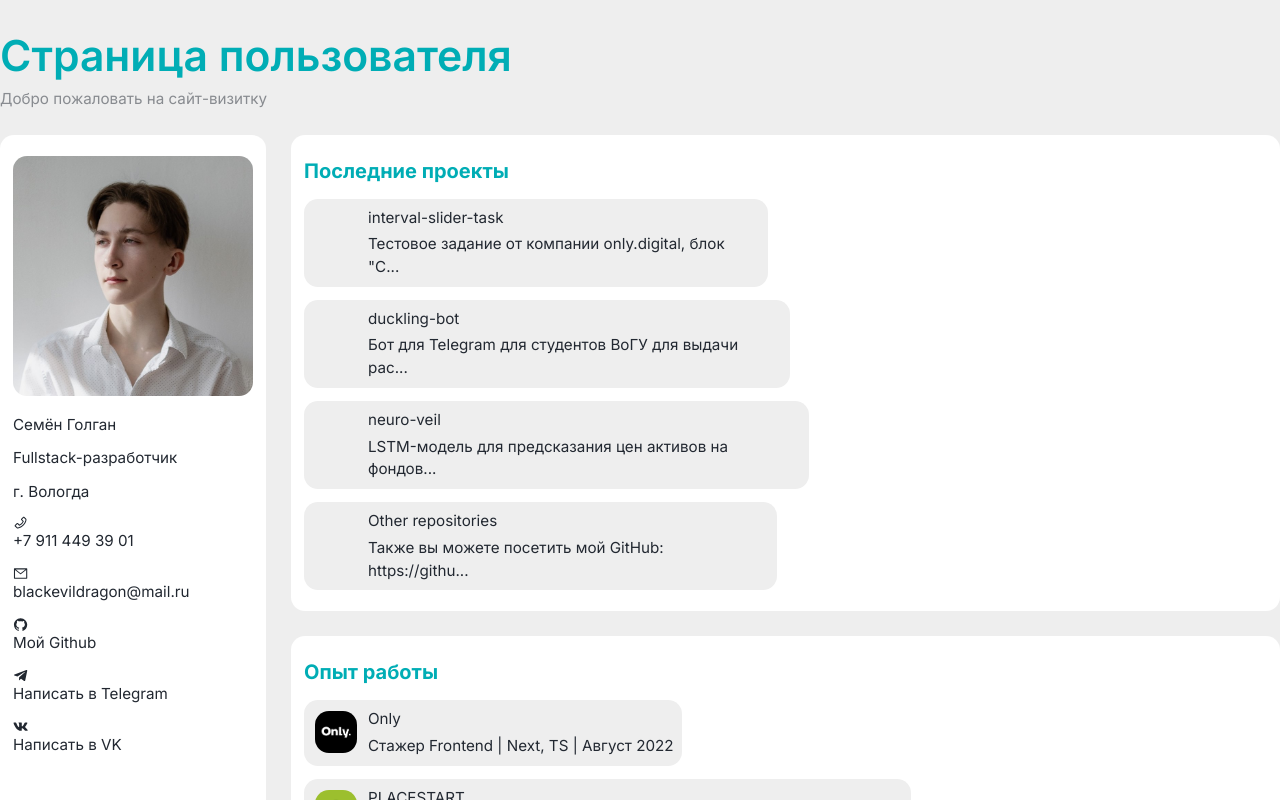
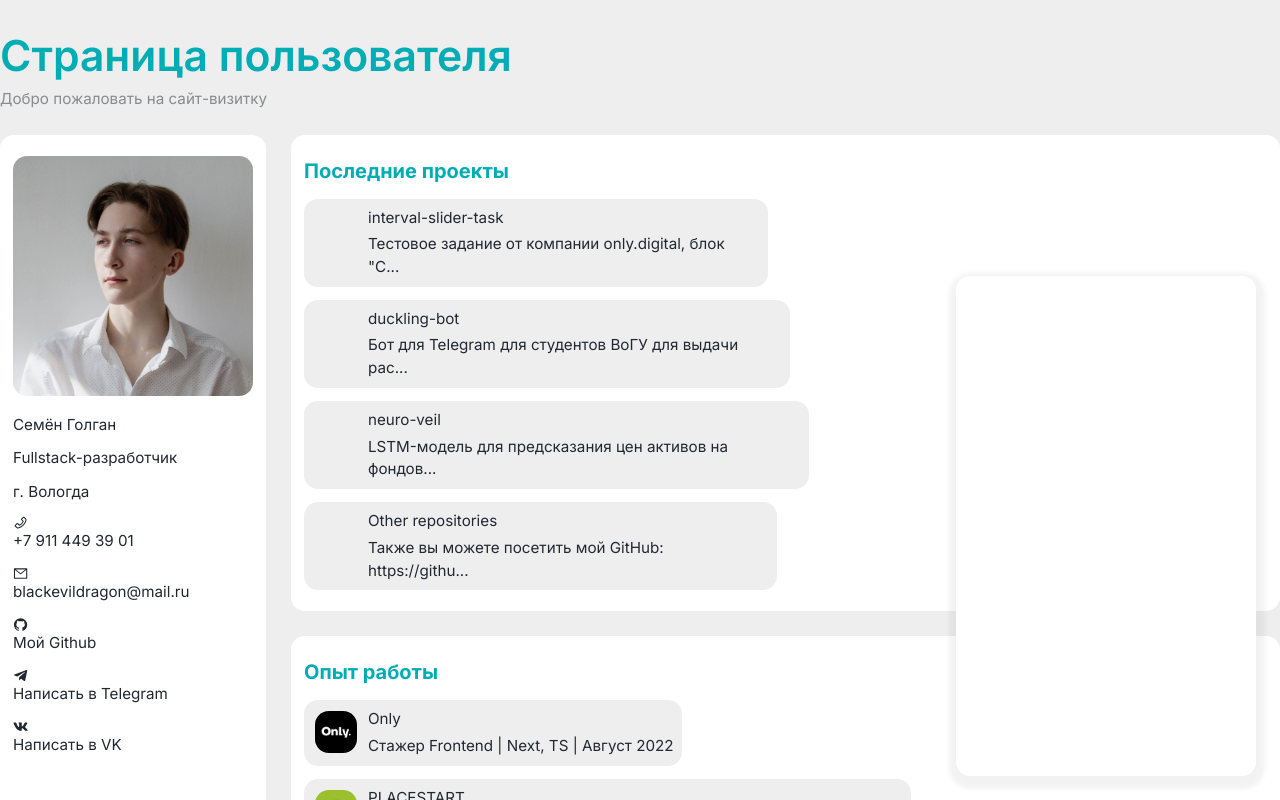
Before and after one commit to black-evil-dragon/ml-start-task, a React (Vite) app in the folder app/: page / in a window 1280 px wide. Shown: the top 800 px of the page. Built offline with nearby package versions, Linux system fonts and the light colour scheme.

Commit message:
[dev] Chat modal

```diff
--- a/app/src/app/styles/settings/_variables.scss
+++ b/app/src/app/styles/settings/_variables.scss
@@ -13,6 +13,8 @@ $transition-time: .33s;
 $border-width: 1px;
 $border-radius: 14px;
 
+$z-modals: 1000;
+
 
 $theme-colors: (
     'light': (
--- /dev/null
+++ b/app/src/features/toggle-chat/ui/ChatModal.tsx
@@ -0,0 +1,22 @@
+import classNames from "classnames";
+
+import styles from './chat-modal.module.scss'
+import { UserAvatar } from "@entities/user";
+
+
+export const ChatModal = () => {
+    return (<>
+
+        <div className={styles.overlay}>
+            <div className={classNames(styles.wrapper)}>
+                <UserAvatar
+                    name={'test'}
+                />
+            </div>
+
+            <div className={classNames(styles.container)}>
+
+            </div>
+        </div>
+    </>);
+}
--- /dev/null
+++ b/app/src/features/toggle-chat/ui/chat-modal.module.scss
@@ -0,0 +1,29 @@
+.overlay {
+    pointer-events: none;
+    position: fixed;
+
+    top: 0;
+    left: 0;
+
+    z-index: $z-modals;
+
+    width: 100%;
+    height: 100%;
+
+}
+
+
+.wrapper {
+    pointer-events: all;
+    position: absolute;
+
+    bottom: calcFluid(15, 30);
+    right: calcFluid(15, 30);
+
+    width: 300px;
+    height: 500px;
+
+    @include theme-color("background-color", "element");
+    border-radius: $border-radius;
+    box-shadow: 1px 5px 5px 8px rgba($color-black, .05);
+}
--- a/app/src/pages/home/ui/HomePage.tsx
+++ b/app/src/pages/home/ui/HomePage.tsx
@@ -2,11 +2,14 @@ import React from 'react';
 
 
 import { Profile } from '@widgets/profile/';
+import { ChatModal } from '@features/toggle-chat/ui/ChatModal';
 
 
 
 export const HomePage: React.FunctionComponent = () => {
     return (<>
         <Profile />
+
+        <ChatModal />
     </>);
 }
```
